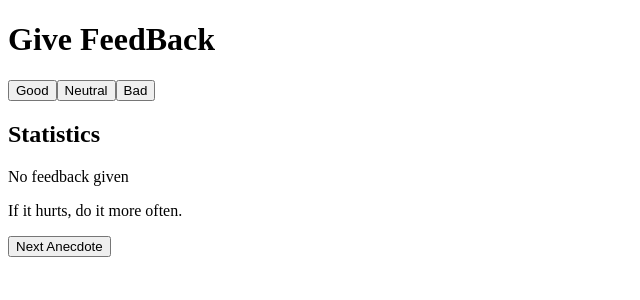
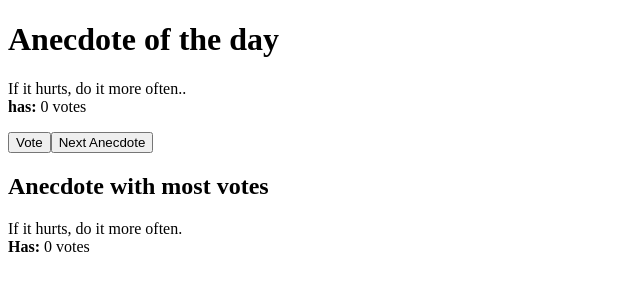
Before and after one commit to JDanielGS/Part-01, a React (Vite) app: page / in a window 1280 px wide. Shown: the top 300 px of the page, without its empty margins (0-640 px from the left). Built offline with nearby package versions, Linux system fonts and the light colour scheme.

Commit message:
Exercise 1.14

```diff
--- a/src/App.jsx
+++ b/src/App.jsx
@@ -7,60 +7,45 @@ const Button = (props) => (
   </button>
 )
 
-const StatisticLine = (props) => {
+
+const Anecdotes = ({anecdotes, votes}) => {
   return (
     <div>
-      <table>
-        <tbody>
-          <tr>
-          <td><strong>{props.text}: </strong></td>
-          <td>{props.value}</td>
-        </tr>
-        </tbody>
-      </table>
+      <p>{anecdotes}. <br /> <strong>has:</strong> {votes} votes</p>
     </div>
   )
 }
 
-const Statistics = (props) => {
-  const good = props.good
-  const neutral = props.neutral
-  const bad = props.bad
-  const sum = props.sum
-  const aver = props.aver
-  const averGood = props.averGood
-
-  if (sum === 0) {
-    return (
-      <div>
-        <h2>Statistics</h2>
-        <p>No feedback given</p>
-      </div>
-    )
-  } else {
-    return(
-      <div>
-        <h2>Statistics</h2>
-        {good > 0 && <StatisticLine text='Good' value={good}/>}
-        {neutral > 0 && <StatisticLine text='Neutral' value={neutral}/>}
-        {bad > 0 && <StatisticLine text='Bad' value={bad}/>}
-        {sum > 0 && <StatisticLine text='All' value={sum}/>}
-        <StatisticLine text='Average' value={aver}/>
-        {averGood > 0 && <StatisticLine text='Positive' value={averGood}/>}
-      </div>
-    )
-  }
-}
-
-const Anecdotes = (props) => {
-  return(
+const BestAnecdote = ({title, anecdote, votes}) => {
+  return (
     <div>
-      <p>{props.anecdotes}</p>
+      <h2>{title}</h2>
+      <p>{anecdote} <br /> <strong>Has: </strong> {votes} votes</p>
     </div>
   )
 }
 
 const App = () => {
+  const [votes, setVotes] = useState({
+    0: 0,
+    1: 0,
+    2: 0,
+    3: 0,
+    4: 0,
+    5: 0,
+    6: 0,
+    7: 0
+  })
+
+  const totalVotes = Object.values(votes).reduce((sum, val) => sum + val, 0)
+
+  let mostVoted = 0
+
+  if (totalVotes > 0) {
+    mostVoted = Object.keys(votes).reduce((a, b) =>
+    votes[a] > votes[b] ? Number(a) : Number(b))
+  }
+
   const anecdotes = ['If it hurts, do it more often.',
     'Adding manpower to a late software project makes it later!',
     'The first 90 percent of the code accounts for the first 10 percent of the development time...The remaining 10 percent of the code accounts for the other 90 percent of the development time.',
@@ -71,44 +56,26 @@ const App = () => {
     'The only way to go fast, is to go well.']
 
   const [selected, setSelected] = useState(0)
-  const [good, setGood] = useState(0)
-  const [neutral, setNeutral] = useState(0)
-  const [bad, setBad] = useState(0)
-  const sum = good + neutral + bad
-  const punt = good - bad
-  const aver = sum === 0 ? 0 : punt / sum
-  const averGood = sum === 0 ? 0 : (good / sum) * 100
 
-  const setToGood = goodRev => {
-    console.log('Good: ' + goodRev)
-    setGood(goodRev)
-  }
-
-  const setToNeutral = neutralRev => {
-    console.log('Neutral: ', neutralRev)
-    setNeutral(neutralRev)
-  }
-
-  const setToBad = badRev => {
-    console.log('Bad: ', badRev)
-    setBad(badRev)
-  }
   const setToSelected = selectedChoice => {
     console.log('Selected: ' + selectedChoice)
     setSelected(selectedChoice)
   }
-
+  const setToVote = () => {
+    const copy = { ...votes }
+    copy[selected] += 1
+    setVotes(copy)
+  }
 
   return (
     <div>
-      <Header title='Give FeedBack' />
-      <Button handleClick={() => setToGood(good + 1)} text="Good" />
-      <Button handleClick={() => setToNeutral(neutral + 1)} text="Neutral" />
-      <Button handleClick={() => setToBad(bad + 1)} text="Bad" />
-      <Statistics good={good} neutral={neutral} bad={bad} sum={sum}
-        aver={aver.toFixed(2)} averGood={averGood.toFixed(2)} />
-      <Anecdotes anecdotes={anecdotes[selected]}/>
-      <Button handleClick={() => setToSelected(Math.floor(Math.random() * 8))} text="Next Anecdote" />
+      <Header title='Anecdote of the day' />
+      <Anecdotes anecdotes={anecdotes[selected]} votes={votes[selected]}/>
+      <Button handleClick ={setToVote} text='Vote'/>
+      <Button handleClick={() => setToSelected(Math.floor(Math.random() * 8))}
+        text="Next Anecdote" />
+      <BestAnecdote title='Anecdote with most votes'
+      anecdote={anecdotes[mostVoted]} votes={votes[selected]}/>
     </div>
   )
 }
```
